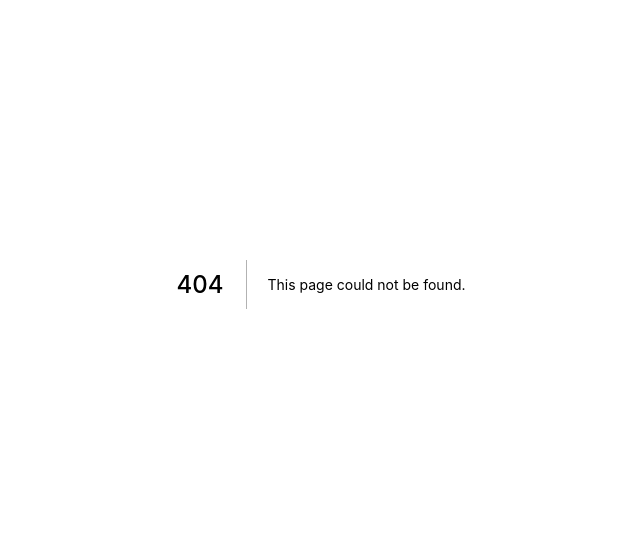
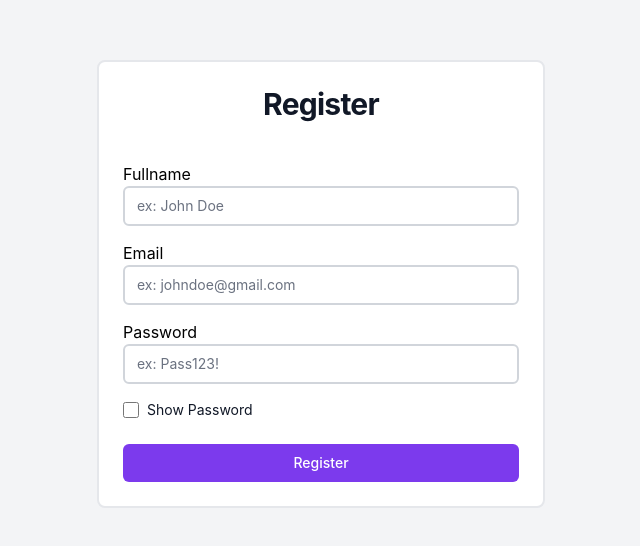
Before and after one commit to rijalrubio/fe-chapter10-alpha, a Next.js app in the folder fe-chapter10/: page /register in a window 1280 px wide. Before the commit this address had no page. Shown: the part 116-662 px from the top of the page, without its empty margins (319-959 px from the left). Built offline with nearby package versions, Linux system fonts and the light colour scheme.

Commit message:
register

```diff
--- a/fe-chapter10/helper/axios.js
+++ b/fe-chapter10/helper/axios.js
@@ -2,12 +2,12 @@ import axios from 'axios';
 
 // Full config:  https://github.com/axios/axios#request-config
 axios.defaults.baseURL =
-  process.env.REACT_APP_API_URL || process.env.apiUrl || '';
+  process.env.NEXT_PUBLIC_API_URL || process.env.apiUrl || '';
 // axios.defaults.headers.common['Authorization'] = AUTH_TOKEN;
 // axios.defaults.headers.post['Content-Type'] = 'application/x-www-form-urlencoded';
 
 let config = {
-  baseURL: process.env.REACT_APP_API_URL || '',
+  baseURL: process.env.NEXT_PUBLIC_API_URL || '',
   // timeout: 60 * 1000, // Timeout
   // withCredentials: true, // Check cross-site Access-Control
 };
--- /dev/null
+++ b/fe-chapter10/pages/register/index.js
@@ -0,0 +1,111 @@
+import { useRouter } from 'next/router'
+import React, { useState } from "react";
+import _axios from "../../helper/axios";
+
+const Register = () => {
+
+    const [values, setValues] = useState({});
+    const [showPassword, setShowPassword] = useState(false);
+    const router = useRouter();
+
+    const handleOnChange = (e) => {
+        setValues({ ...values, [e.target.name]: e.target.value });
+    };
+
+    const handleSubmit = (e) => {
+        e.preventDefault();
+        _axios
+          .post("/user/register", values, {headers: {
+            'Access-Control-Allow-Origin': true,
+          }})
+          .then((res) => {
+            router.push(`/login`);
+          })
+          .catch((err) => err);
+    };
+
+    const togglePasswordVisibility = () => {
+        if (showPassword == true) {
+            setShowPassword(false)
+          } else {
+            setShowPassword(true)
+          }
+    }
+
+    return (
+        <div className="flex h-screen items-center justify-center py-12 px-4 sm:px-6 lg:px-8 bg-gray-100">
+            <div className="flex flex-col justify-center w-full h-max rounded-lg border-2 max-w-md px-6 py-6 bg-white">
+                <div>
+                    <h2 className="text-center text-3xl font-bold tracking-tight text-gray-900">
+                    Register
+                    </h2>
+                </div>
+                <form className="mt-4 space-y-6" action="#" method="POST">
+                    <input type="hidden" name="remember" defaultValue="true" />
+                    <div className="-space-y-px">
+                        <div>
+                            <label htmlFor="fullname" className="">
+                            Fullname
+                            </label>
+                            <input
+                            id="fullname"
+                            name="fullname"
+                            type="fullname"
+                            autoComplete="fullname"
+                            required
+                            className="relative block w-full appearance-none rounded-md border-2 border-gray-300 px-3 mb-4 py-2 text-gray-900 placeholder-gray-500 focus:z-10 focus:border-violet-500 focus:outline-none focus:ring-violet-500 sm:text-sm"
+                            placeholder="ex: John Doe"
+                            onChange={handleOnChange}
+                            />
+                        </div>
+                        <div>
+                            <label htmlFor="email-address" className="">
+                            Email
+                            </label>
+                            <input
+                            id="email-address"
+                            name="email"
+                            type="email"
+                            autoComplete="email"
+                            required
+                            className="relative block w-full appearance-none rounded-md border-2 border-gray-300 px-3 mb-4 py-2 text-gray-900 placeholder-gray-500 focus:z-10 focus:border-violet-500 focus:outline-none focus:ring-violet-500 sm:text-sm"
+                            placeholder="ex: johndoe@gmail.com"
+                            onChange={handleOnChange}
+                            />
+                        </div>
+                        <div>
+                            <label htmlFor="password" className="">
+                            Password
+                            </label>
+                            <input
+                            id="password"
+                            name="password"
+                            autoComplete="current-password"
+                            required
+                            className="relative block w-full appearance-none rounded-md border-2 border-gray-300 mb-4 px-3 py-2 text-gray-900 placeholder-gray-500 focus:z-10 focus:border-violet-500 focus:outline-none focus:ring-violet-500 sm:text-sm"
+                            type={showPassword ? "text" : "password"}
+                            placeholder="ex: Pass123!"
+                            onChange={handleOnChange}
+                            />
+                            <div className="flex items-center">
+                            <input id="remember-me" name="remember-me" type="checkbox" onClick={togglePasswordVisibility} className="h-4 w-4 rounded border-gray-300 text-indigo-600 focus:ring-indigo-500" />
+                            <label htmlFor="remember-me" className="ml-2 block text-sm text-gray-900">Show Password</label>
+                            </div>
+                        </div>
+                    </div>
+                    <div className="mt-24">
+                        <button
+                            type="submit"
+                            className="group relative flex w-full justify-center rounded-md border border-transparent bg-violet-600 mt-6 py-2 px-4 text-sm font-medium text-white hover:bg-violet-700 focus:outline-none focus:ring-2 focus:ring-violet-500 focus:ring-offset-2"
+                            onClick={handleSubmit}
+                        >
+                            Register
+                        </button>
+                    </div>
+                </form>
+            </div>
+        </div>
+    )
+}
+
+export default Register
```
Also changed, not shown: 2 other files (tests, documents, lock files or other folders).
